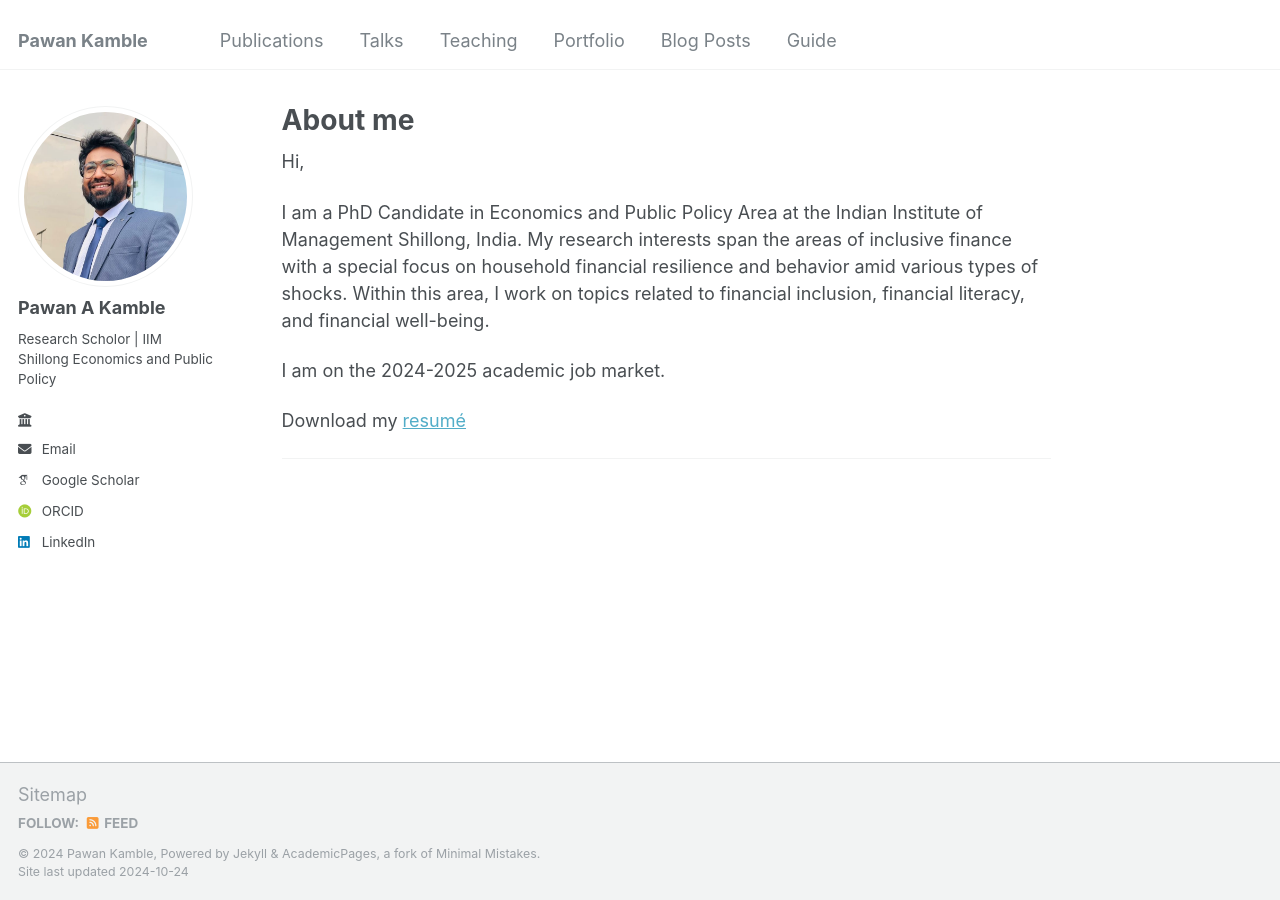
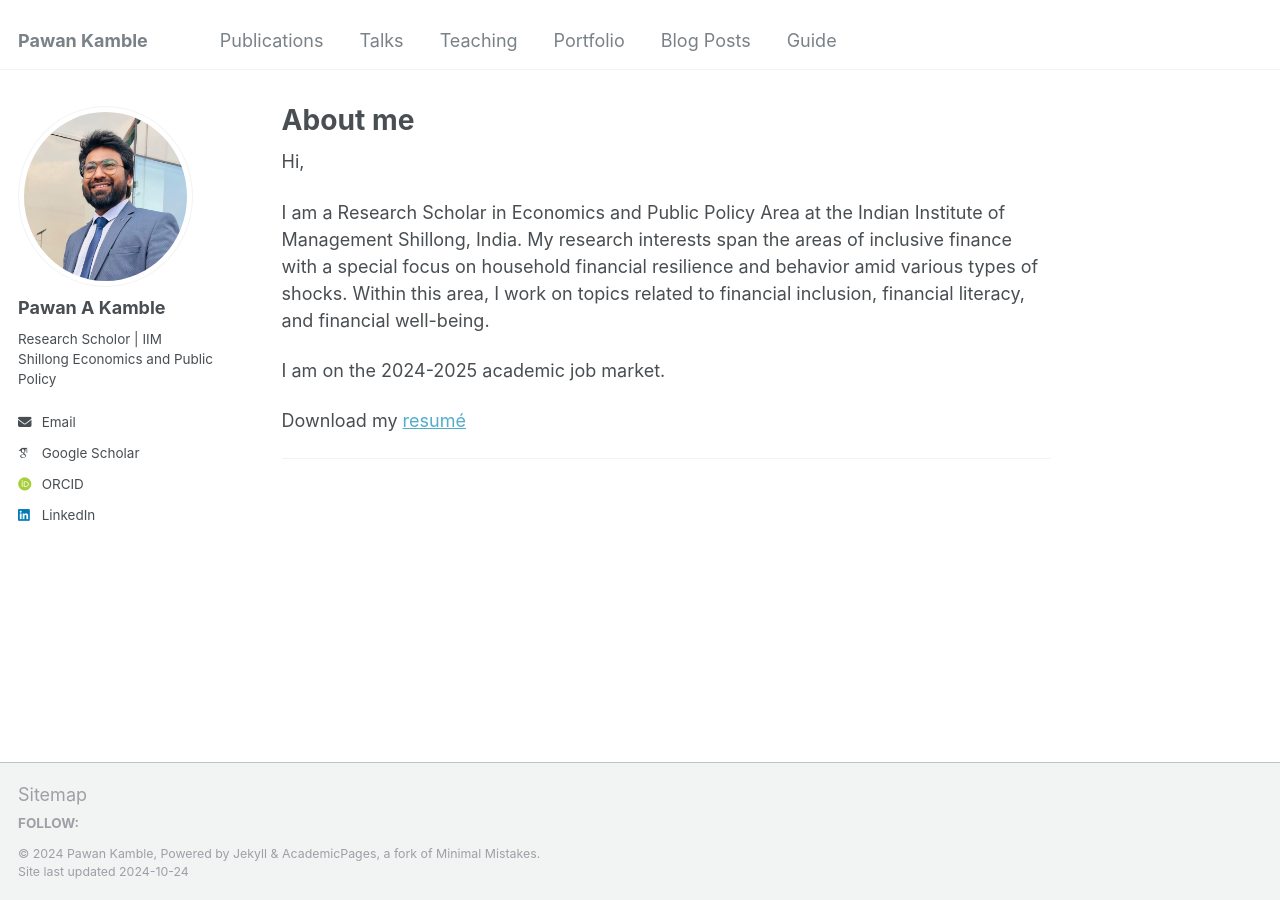
Before and after one commit to pawankb13/pawankb13.github.io, a Jekyll site: the page built from _pages/about.md, in a window 1280 px wide. Built offline with Jekyll 4.4.1, drawn with Linux system fonts in a browser that asks for light colours; some web fonts are replaced.

Commit message:
Update: Footer

```diff
--- a/_config.yml
+++ b/_config.yml
@@ -25,7 +25,7 @@ author:
   name             : "Pawan A Kamble"
   pronouns         : # example: "she/her"
   bio              : "Research Scholor | IIM Shillong    Economics and Public Policy "
-  employer         : ""
+  #employer         : ""
 
   email            : "pawan.phd20@iimshillong.ac.in"
 
--- a/_includes/footer.html
+++ b/_includes/footer.html
@@ -12,9 +12,6 @@
     {% if site.author.bitbucket %}
       <li><a href="http://bitbucket.org/{{ site.author.bitbucket }}"><i class="fab fa-bitbucket" aria-hidden="true"></i> Bitbucket</a></li>
     {% endif %}
-    {% if site.atom_feed.hide != true %}
-    <li><a href="{% if site.atom_feed.path %}{{ site.atom_feed.path }}{% else %}{{ base_path }}/feed.xml{% endif %}"><i class="fa fa-fw fa-rss-square" aria-hidden="true"></i> {{ site.data.ui-text[site.locale].feed_label | default: "Feed" }}</a></li>
-    {% endif %}
   </ul>
 </div>
 {% endif %}
--- a/_pages/about.md
+++ b/_pages/about.md
@@ -8,7 +8,7 @@ redirect_from:
 ---
 Hi,
 
-I am a PhD Candidate in Economics and Public Policy Area at the Indian Institute of Management Shillong, India. My research interests span the areas of inclusive finance with a special focus on household financial resilience and behavior amid various types of shocks. Within this area, I work on topics related to financial inclusion, financial literacy, and financial well-being.
+I am a Research Scholar in Economics and Public Policy Area at the Indian Institute of Management Shillong, India. My research interests span the areas of inclusive finance with a special focus on household financial resilience and behavior amid various types of shocks. Within this area, I work on topics related to financial inclusion, financial literacy, and financial well-being.
 
 I am on the 2024-2025 academic job market.
 
```
